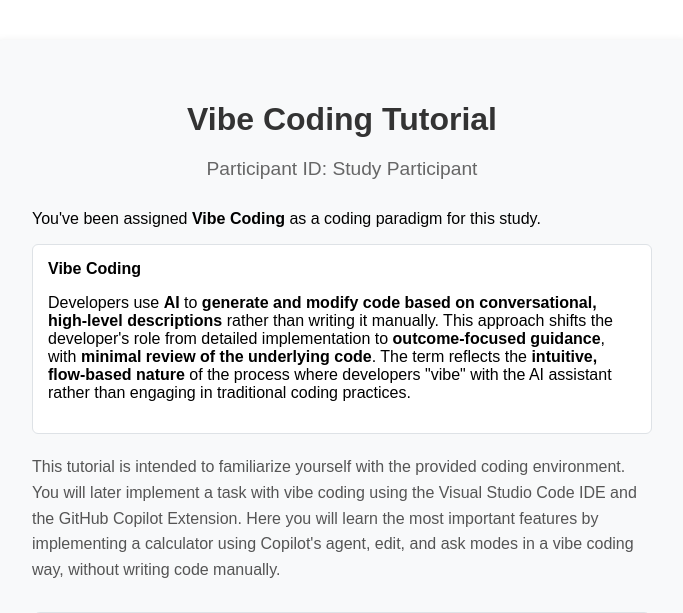
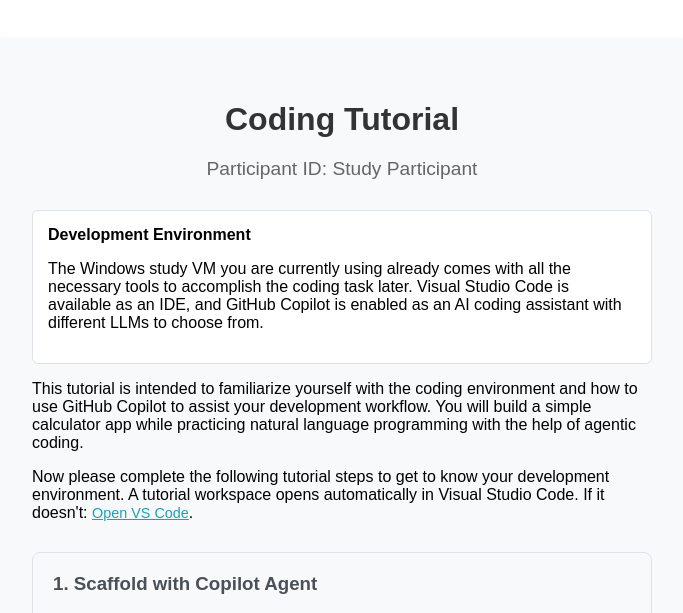
Before and after one commit to OhItsLena/coding_study_test, a Flask app: page /tutorial in a window 1280 px wide. Shown: the top 613 px of the page, without its empty margins (298-981 px from the left). Run offline with Flask 3, Linux system fonts and the light colour scheme; data that the repository does not hold is empty; some libraries are stand-ins or nearby versions.

Commit message:
more tutorial content

```diff
--- a/app.py
+++ b/app.py
@@ -687,6 +687,21 @@ def open_vscode():
     # Redirect back to the task page
     return redirect(url_for('task'))
 
+@app.route('/open-vscode-tutorial')
+def open_vscode_tutorial():
+    participant_id = get_participant_id(DEVELOPMENT_MODE, DEV_PARTICIPANT_ID)
+
+    # Try to open VS Code with the tutorial branch
+    vscode_success = open_vscode_with_tutorial(participant_id, DEVELOPMENT_MODE)
+
+    if vscode_success:
+        print(f"VS Code with tutorial branch opened successfully for participant {participant_id} (manual request)")
+    else:
+        print(f"Failed to open VS Code with tutorial branch for participant {participant_id} (manual request)")
+
+    # Redirect back to the tutorial page
+    return redirect(url_for('tutorial'))
+
 @app.route('/complete-task', methods=['POST'])
 def complete_task():
     participant_id = get_participant_id(DEVELOPMENT_MODE, DEV_PARTICIPANT_ID)
--- a/templates/tutorial.jinja
+++ b/templates/tutorial.jinja
@@ -73,29 +73,30 @@ h1 {
     margin: 0 0 10px 0;
     font-size: 1em;
 }
+.open-vscode-btn {
+    color: #17a2b8;
+    font-size: 0.9em;
+}
+.open-vscode-btn:hover {
+    color: #138496;
+    text-decoration: underline;
+}
 {% endblock %}
 
 {% block content %}
 <div class="tutorial-card">
-    <h1>{{ tutorial.title if tutorial else 'Coding Tutorial' }}</h1>
+    <h1>Coding Tutorial</h1>
     <div class="participant-id">Participant ID: {{ participant_id }}</div>
 
-    <p>You've been assigned <strong>{% if coding_condition == 'vibe' %}Vibe Coding{% elif coding_condition == 'ai-assisted' %}AI-Assisted Coding{% else %}{{ coding_condition }}{% endif %}</strong> as a coding paradigm for this study.</p>
     <div class="technical-notes">
-        {% if coding_condition == 'vibe' %}
-        <h4>Vibe Coding</h4>
-        <p>Developers use <strong>AI</strong> to <strong>generate and modify code based on conversational, high-level descriptions</strong> rather than writing it manually. This approach shifts the developer's role from detailed implementation to <strong>outcome-focused guidance</strong>, with <strong>minimal review of the underlying code</strong>. The term reflects the <strong>intuitive, flow-based nature</strong> of the process where developers "vibe" with the AI assistant rather than engaging in traditional coding practices.</p>
-        {% elif coding_condition == 'ai-assisted' %}
-        <h4>AI-Assisted Coding</h4>
-        <p>Developers use <strong>AI</strong> to <strong>support the software development process</strong> while continuing to write, understand, and manage code manually. AI tools are used for tasks like code completion, code generation, code reviews, and writing tests or documentation. This approach enhances traditional workflows by <strong>automating routine or repetitive tasks</strong>. Developers <strong>critically review and selectively integrate AI-generated suggestions</strong>, using the assistant as a productivity tool.</p>
-        {% endif %}
+       <h4>Development Environment</h4>
+       <p>The Windows study VM you are currently using already comes with all the necessary tools to accomplish the coding task later. Visual Studio Code is available as an IDE, and GitHub Copilot is enabled as an AI coding assistant with different LLMs to choose from. </p>
     </div>
 
+    <p>{{ tutorial.description }}</p>
+    <p>Now please complete the following tutorial steps to get to know your development environment. A tutorial workspace opens automatically in Visual Studio Code. If it doesn't: <a href="/open-vscode-tutorial" class="open-vscode-btn">Open VS Code</a>.</p>
+
     {% if tutorial %}
-        <div class="tutorial-description">
-            <p>{{ tutorial.description }}</p>
-        </div>
-
         {% for step in tutorial.steps %}
         <div class="tutorial-step">
             <h3>{{ loop.index }}. {{ step.title }}</h3>
@@ -130,7 +131,7 @@ h1 {
         {% endfor %}
 
         {% if tutorial.wrapup %}
-        <div class="tutorial-description">
+        <div>
             <p>{{ tutorial.wrapup.message }}</p>
         </div>
         {% endif %}
--- a/tutorials.json
+++ b/tutorials.json
@@ -4,19 +4,19 @@
         {
             "id": "vibe",
             "title": "Vibe Coding Tutorial",
-            "description": "This tutorial is intended to familiarize yourself with the provided coding environment. You will later implement a task with vibe coding using the Visual Studio Code IDE and the GitHub Copilot Extension. Here you will learn the most important features by implementing a calculator using Copilot's agent, edit, and ask modes in a vibe coding way, without writing code manually.",
+            "description": "This tutorial is intended to familiarize yourself with the coding environment and how to use GitHub Copilot to assist your development workflow. You will build a simple calculator app while practicing natural language programming with the help of agentic coding.",
             "steps": [
                 {
                 "title": "Scaffold with Copilot Agent",
                 "video": "tutorial_vibe1.gif",
-                "instruction": "Use Copilot Chat (Agent Mode) to generate the base structure of a calculator app.",
+                "instruction": "Use Copilot Chat (Agent Mode) to generate the base structure of a calculator app without writing code yourself.",
                 "example_prompt": "Scaffold the UI for a calculator app using HTML, CSS, and JavaScript. It should have a display and buttons for numbers and basic operations.",
                 "try_it_note": "Copilot will automatically create the necessary files. You should see a basic calculator layout with buttons and a display."
                 },
                 {
                 "title": "Add Functionality with the Agent",
                 "video": "tutorial_vibe2.gif",
-                "instruction": "Use Copilot Agent Mode to add functionality to the calculator.",
+                "instruction": "Use Copilot Agent Mode to add functionality you want to the calculator without checking beforehand where the new code needs to go.",
                 "example_prompt": "Show a press animation for the buttons when I hit the respective keyboard key.",
                 "try_it_note": "Select the calculator file as context and describe the change to the agent.",
                 "note": "Test the functionality in the browser before accepting. Undo the suggestion if you don't like it."
@@ -24,7 +24,7 @@
                 {
                 "title": "Brainstorm Features with Ask Mode",
                 "video": "tutorial_vibe3.gif",
-                "instruction": "Use Ask Mode to explore feature ideas and implement one of them.",
+                "instruction": "Use Ask Mode to explore feature ideas and implement the one that fits the theme of your app.",
                 "example_prompt": "What are some small features I could add to make this calculator more useful?",
                 "try_it_note": "Use Ask Mode on a code section, pick a feature Copilot suggests (like keyboard support), and add it using natural language.",
                 "note": "Don't write the implementation yourself - ask the AI to do it."
@@ -32,7 +32,7 @@
                 {
                 "title": "Change the Design Based on Vibes",
                 "video": "tutorial_vibe4.gif",
-                "instruction": "Use a free browser-based AI tool (like Claude or Gemini) to improve the visual design.",
+                "instruction": "Use a free browser-based AI tool (like ChatGPT) to try different visual designs and see what fits the vibe of your app.",
                 "example_prompt": "I don't like the design of this calculator app. It gives off a bad vibe. Make it old school and retro.",
                 "try_it_note": "Paste your code into a browser-based AI tool, describe the design you want, and bring the result back into your editor.",
                 "note": "You can also use the Copilot Chat to ask for design changes, but free browser-based AI tools are available to you as well."
@@ -40,25 +40,25 @@
                 {
                 "title": "Fix a Bug Using Copilot Agent",
                 "video": "tutorial_vibe5.gif",
-                "instruction": "Simulate a bug and ask Copilot Agent to fix it for you.",
+                "instruction": "Simulate a bug and ask Copilot Agent to fix it for you by describing what you experienced during testing of the app.",
                 "example_prompt": "When I press =, the calculator shows nothing. Can you fix it?",
                 "try_it_note": "Break a feature, describe the issue in a new Chat to Copilot Agent, and let it fix the code for you.",
                 "note": "It's helpful to start a new Chat for very different tasks. Make sure to provide the necessary context for the Agent."
                 }
             ],
             "wrapup": {
-                "message": "You're ready to start the main task. Keep using natural language to describe features, let the AI handle the details, and iterate quickly. Don’t write or debug code manually unless something is clearly broken."
+                "message": "You're ready to start the main task. Keep using natural language to describe features, let the AI handle the details, and iterate quickly. Don’t write or debug code manually unless something is very clearly broken."
             }
         },
         {
             "id": "ai-assisted",
             "title": "AI-Assisted Coding Tutorial",
-            "description": "This tutorial is intended to familiarize yourself with the coding environment and how to use GitHub Copilot to assist your development workflow. You will build a simple calculator app while practicing different AI-assisted techniques such as code completion, inline suggestions, Ask Mode, and online search.",
+            "description": "This tutorial is intended to familiarize yourself with the coding environment and how to use GitHub Copilot to assist your development workflow. You will build a simple calculator app while practicing different AI-assisted techniques such as code completion, inline suggestions and ask mode.",
             "steps": [
                 {
                 "title": "Use Code Completion for a Function",
                 "video": "tutorial_ai1.gif",
-                "instruction": "Use Copilot's inline code completion (ghost text) to implement a function that evaluates simple math expressions.",
+                "instruction": "A template of a simple HTML calculator app is provided. Use Copilot's inline code completion (ghost text) to implement a function that evaluates simple math expressions.",
                 "example_prompt": "// Write a function that takes a string like '2+2' and returns the result",
                 "try_it_note": "Start typing the function. Copilot will suggest completions as ghost text. Press Tab to accept and complete the function."
                 },
@@ -78,15 +78,14 @@
                 },
                 {
                 "title": "Search the Web for Help",
-                "video": "tutorial_ai4.gif",
-                "instruction": "When you're unsure how to implement a feature, use your browser to search for code examples and explanations.",
+                "instruction": "When you're unsure how to implement a feature, use your browser to search for code examples and explanations like you would usually do.",
                 "example_prompt": "Search: 'JavaScript keyboard input site:stackoverflow.com'",
                 "try_it_note": "Find a relevant code snippet or explanation on the web. Adapt and integrate it into your project manually.",
                 "note": "You can also use free browser-based AI tools like ChatGPT or Mistral Le Chat to help you."
                 }
             ],
             "wrapup": {
-                "message": "You're ready to start the main task. Keep using AI tools to support your development, but write, debug, and review the code yourself. Think critically about the suggestions and maintain full control of your implementation."
+                "message": "You're ready to start the main coding task. Keep using AI tools to support your development, but write, debug, and review the code yourself. Think critically about the suggestions and maintain full control of your implementation."
             }
         }
     ]
```
Also changed, not shown: templates/home.jinja (+14 -11 lines), static/tutorial_ai1.gif (added), static/tutorial_ai2.gif (added), static/tutorial_ai3.gif (added), static/tutorial_vibe3.gif (added), 4 other files.
